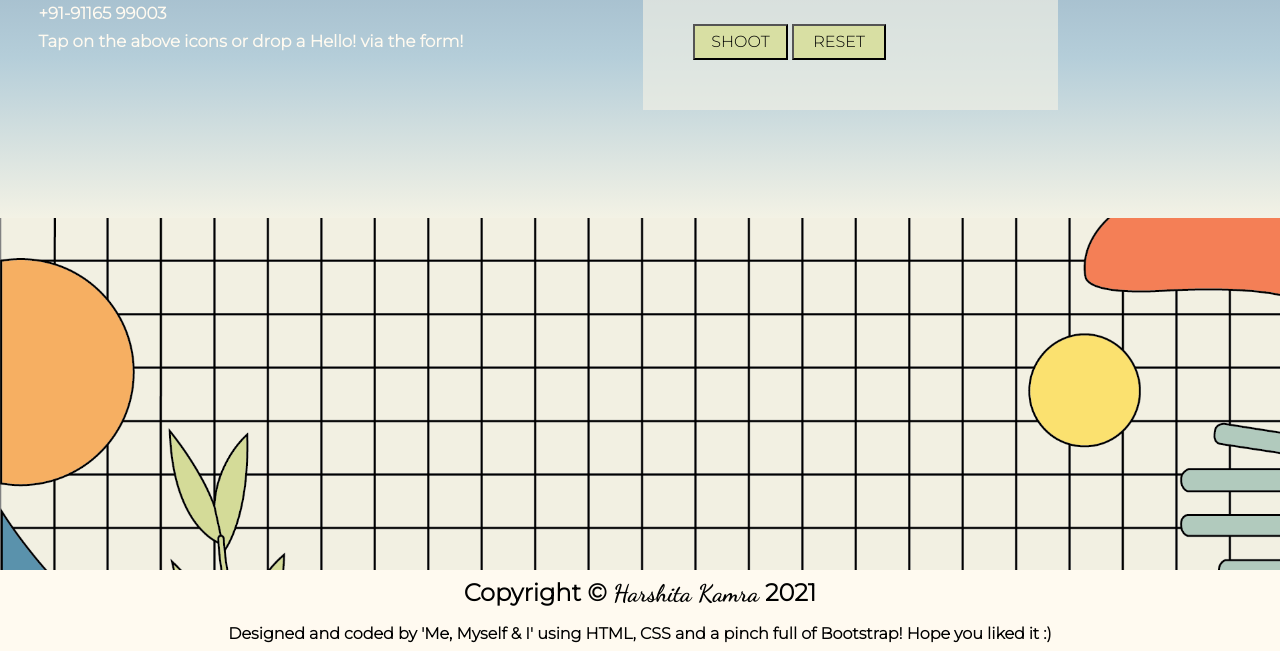
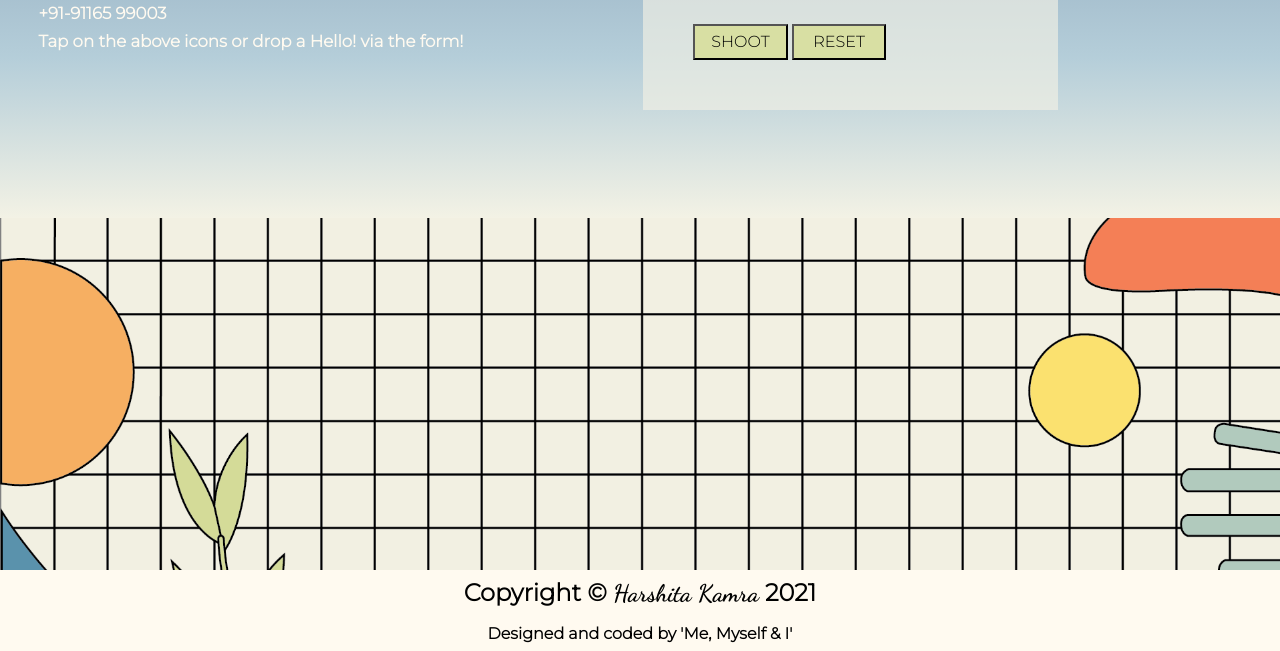
Before and after one commit to Harshita-Kamra/My-Porfolio, a plain HTML site: page index.html in a window 1280 px wide. Shown: the part 5512-6163 px from the top of the page. Drawn offline with nearby package versions, Linux system fonts and the light colour scheme.

Commit message:
Add files via upload

```diff
--- a/index.html
+++ b/index.html
@@ -360,8 +360,9 @@
 	        <b>Copyright &copy; <b> <a href="#"> Harshita Kamra </a> </b> 2021 </b>
 	    </p>
 	    <p style="font-size: 1rem;">
-	    	Designed and coded by 'Me, Myself & I' using HTML, CSS and a pinch full of Bootstrap!
-	    	Hope you liked it :)
+	    	Designed and coded by 'Me, Myself & I'
+	    	<!-- using HTML, CSS and a pinch full of Bootstrap! -->
+	    	<!-- Hope you liked it :)   -->
 	    </p>
 	</span>
 
```
